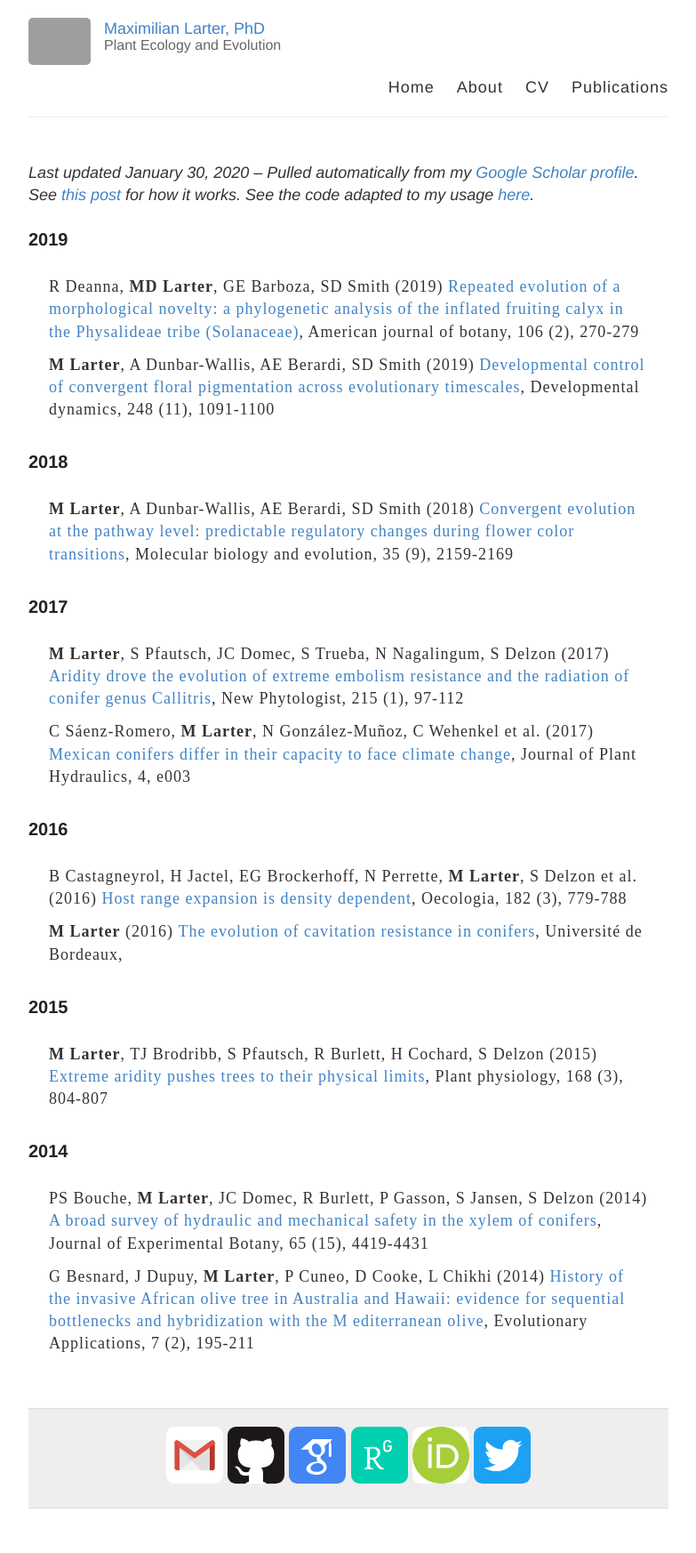
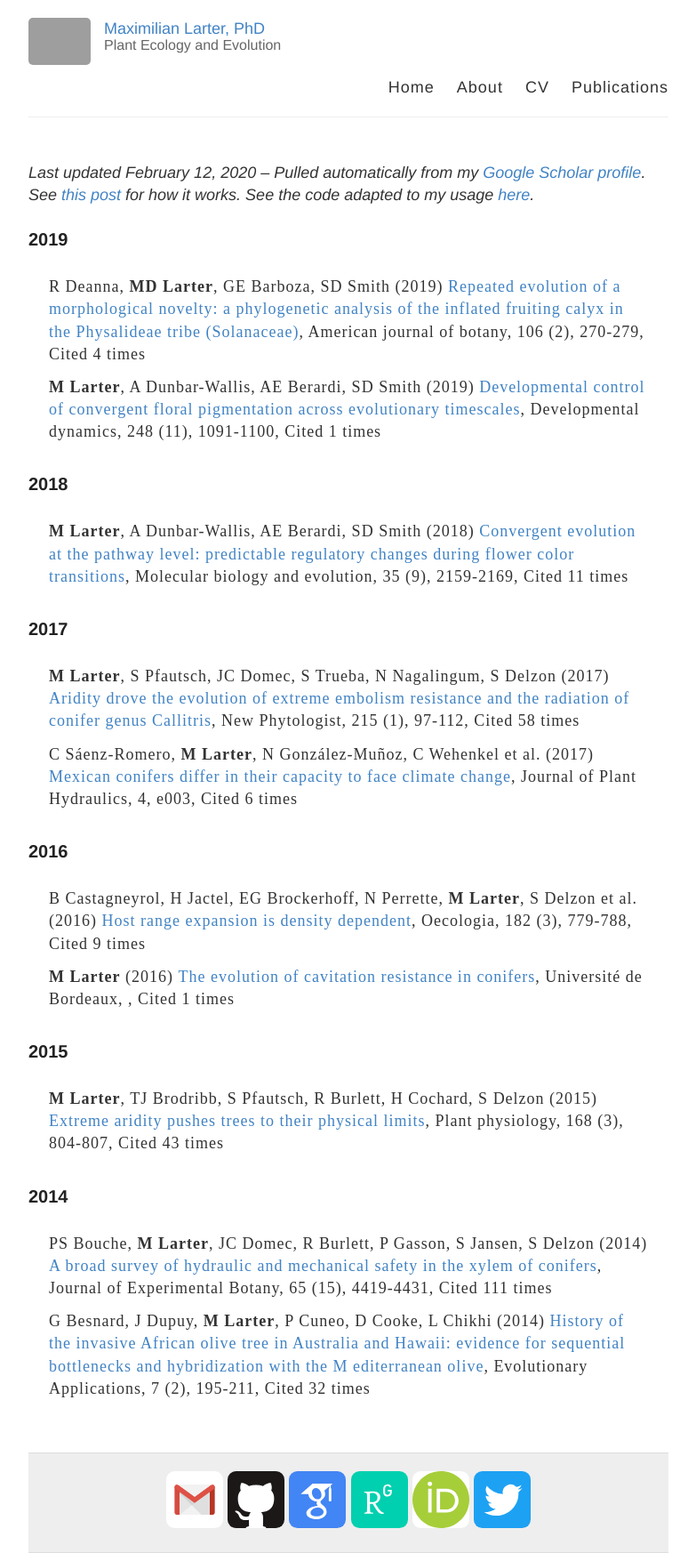
Before and after one commit to MaxLarter/maxlarter.github.io, a Jekyll site: the page publications/publications.html, which Jekyll copies as it is, in a window 1280 px wide. Shown: the whole page at 89% size, without its empty margins (248-1031 px from the left). Built offline with Jekyll 4.4.1, drawn with Linux system fonts in a browser that asks for light colours; before the commit the page ends 1696 px from its top, so only the background shows below that; grey boxes are pictures that could not be loaded.

Commit message:
add citation #

```diff
--- a/publications/publications.html
+++ b/publications/publications.html
@@ -40,34 +40,34 @@
  </div>
 
  <div id="main" role="main" class="container">
-<p><i>Last updated January 30, 2020 &ndash; Pulled automatically from my <a href="https://scholar.google.com/citations?user=-WJKy_EAAAAJ&hl=en">Google Scholar profile</a>. See <a href="https://thackl.github.io/automatically-update-publications-with-R-scholar" target="_blank">this post</a> for how it works. See the code adapted to my usage <a href = "https://github.com/MaxLarter/maxlarter.github.io/blob/master/.R.Rmd" target="_blank">here</a>.</i></p>
+<p><i>Last updated February 12, 2020 &ndash; Pulled automatically from my <a href="https://scholar.google.com/citations?user=-WJKy_EAAAAJ&hl=en">Google Scholar profile</a>. See <a href="https://thackl.github.io/automatically-update-publications-with-R-scholar" target="_blank">this post</a> for how it works. See the code adapted to my usage <a href = "https://github.com/MaxLarter/maxlarter.github.io/blob/master/.R.Rmd" target="_blank">here</a>.</i></p>
 <h3>2019</h3>
 <table><tbody>
-<tr><td width="100%">R Deanna, <b>MD Larter</b>, GE Barboza, SD Smith (2019) <a href="https://scholar.google.com/scholar?oi=bibs&cluster=16499343858503107949&btnI=1&hl=en" target="_blank">Repeated evolution of a morphological novelty: a phylogenetic analysis of the inflated fruiting calyx in the Physalideae tribe (Solanaceae)</a>, American journal of botany, 106 (2), 270-279</td></tr>
-<tr><td width="100%"><b>M Larter</b>, A Dunbar-Wallis, AE Berardi, SD Smith (2019) <a href="https://scholar.google.com/scholar?oi=bibs&cluster=7438410019076898696&btnI=1&hl=en" target="_blank">Developmental control of convergent floral pigmentation across evolutionary timescales</a>, Developmental dynamics, 248 (11), 1091-1100</td></tr>
+<tr><td width="100%">R Deanna, <b>MD Larter</b>, GE Barboza, SD Smith (2019) <a href="https://scholar.google.com/scholar?oi=bibs&cluster=16499343858503107949&btnI=1&hl=en" target="_blank">Repeated evolution of a morphological novelty: a phylogenetic analysis of the inflated fruiting calyx in the Physalideae tribe (Solanaceae)</a>, American journal of botany, 106 (2), 270-279, Cited 4 times</td></tr>
+<tr><td width="100%"><b>M Larter</b>, A Dunbar-Wallis, AE Berardi, SD Smith (2019) <a href="https://scholar.google.com/scholar?oi=bibs&cluster=7438410019076898696&btnI=1&hl=en" target="_blank">Developmental control of convergent floral pigmentation across evolutionary timescales</a>, Developmental dynamics, 248 (11), 1091-1100, Cited 1 times</td></tr>
 </tbody></table>
 <h3>2018</h3>
 <table><tbody>
-<tr><td width="100%"><b>M Larter</b>, A Dunbar-Wallis, AE Berardi, SD Smith (2018) <a href="https://scholar.google.com/scholar?oi=bibs&cluster=11201834981456518859&btnI=1&hl=en" target="_blank">Convergent evolution at the pathway level: predictable regulatory changes during flower color transitions</a>, Molecular biology and evolution, 35 (9), 2159-2169</td></tr>
+<tr><td width="100%"><b>M Larter</b>, A Dunbar-Wallis, AE Berardi, SD Smith (2018) <a href="https://scholar.google.com/scholar?oi=bibs&cluster=11201834981456518859&btnI=1&hl=en" target="_blank">Convergent evolution at the pathway level: predictable regulatory changes during flower color transitions</a>, Molecular biology and evolution, 35 (9), 2159-2169, Cited 11 times</td></tr>
 </tbody></table>
 <h3>2017</h3>
 <table><tbody>
-<tr><td width="100%"><b>M Larter</b>, S Pfautsch, JC Domec, S Trueba, N Nagalingum, S Delzon (2017) <a href="https://scholar.google.com/scholar?oi=bibs&cluster=4804134455145345797&btnI=1&hl=en" target="_blank">Aridity drove the evolution of extreme embolism resistance and the radiation of conifer genus Callitris</a>, New Phytologist, 215 (1), 97-112</td></tr>
-<tr><td width="100%">C S&aacute;enz-Romero, <b>M Larter</b>, N Gonz&aacute;lez-Mu&ntilde;oz, C Wehenkel et al. (2017) <a href="https://scholar.google.com/scholar?oi=bibs&cluster=5266428869511454346&btnI=1&hl=en" target="_blank">Mexican conifers differ in their capacity to face climate change</a>, Journal of Plant Hydraulics, 4, e003</td></tr>
+<tr><td width="100%"><b>M Larter</b>, S Pfautsch, JC Domec, S Trueba, N Nagalingum, S Delzon (2017) <a href="https://scholar.google.com/scholar?oi=bibs&cluster=4804134455145345797&btnI=1&hl=en" target="_blank">Aridity drove the evolution of extreme embolism resistance and the radiation of conifer genus Callitris</a>, New Phytologist, 215 (1), 97-112, Cited 58 times</td></tr>
+<tr><td width="100%">C S&aacute;enz-Romero, <b>M Larter</b>, N Gonz&aacute;lez-Mu&ntilde;oz, C Wehenkel et al. (2017) <a href="https://scholar.google.com/scholar?oi=bibs&cluster=5266428869511454346&btnI=1&hl=en" target="_blank">Mexican conifers differ in their capacity to face climate change</a>, Journal of Plant Hydraulics, 4, e003, Cited 6 times</td></tr>
 </tbody></table>
 <h3>2016</h3>
 <table><tbody>
-<tr><td width="100%">B Castagneyrol, H Jactel, EG Brockerhoff, N Perrette, <b>M Larter</b>, S Delzon et al. (2016) <a href="https://scholar.google.com/scholar?oi=bibs&cluster=1773796631811663665,16343117280638727458&btnI=1&hl=en" target="_blank">Host range expansion is density dependent</a>, Oecologia, 182 (3), 779-788</td></tr>
-<tr><td width="100%"><b>M Larter</b> (2016) <a href="https://scholar.google.com/scholar?oi=bibs&cluster=12665305439204621830,4400578564590185328&btnI=1&hl=en" target="_blank">The evolution of cavitation resistance in conifers</a>, Universit&eacute; de Bordeaux, </td></tr>
+<tr><td width="100%">B Castagneyrol, H Jactel, EG Brockerhoff, N Perrette, <b>M Larter</b>, S Delzon et al. (2016) <a href="https://scholar.google.com/scholar?oi=bibs&cluster=1773796631811663665,16343117280638727458&btnI=1&hl=en" target="_blank">Host range expansion is density dependent</a>, Oecologia, 182 (3), 779-788, Cited 9 times</td></tr>
+<tr><td width="100%"><b>M Larter</b> (2016) <a href="https://scholar.google.com/scholar?oi=bibs&cluster=12665305439204621830,4400578564590185328&btnI=1&hl=en" target="_blank">The evolution of cavitation resistance in conifers</a>, Universit&eacute; de Bordeaux, , Cited 1 times</td></tr>
 </tbody></table>
 <h3>2015</h3>
 <table><tbody>
-<tr><td width="100%"><b>M Larter</b>, TJ Brodribb, S Pfautsch, R Burlett, H Cochard, S Delzon (2015) <a href="https://scholar.google.com/scholar?oi=bibs&cluster=12592353405320477884&btnI=1&hl=en" target="_blank">Extreme aridity pushes trees to their physical limits</a>, Plant physiology, 168 (3), 804-807</td></tr>
+<tr><td width="100%"><b>M Larter</b>, TJ Brodribb, S Pfautsch, R Burlett, H Cochard, S Delzon (2015) <a href="https://scholar.google.com/scholar?oi=bibs&cluster=12592353405320477884&btnI=1&hl=en" target="_blank">Extreme aridity pushes trees to their physical limits</a>, Plant physiology, 168 (3), 804-807, Cited 43 times</td></tr>
 </tbody></table>
 <h3>2014</h3>
 <table><tbody>
-<tr><td width="100%">PS Bouche, <b>M Larter</b>, JC Domec, R Burlett, P Gasson, S Jansen, S Delzon (2014) <a href="https://scholar.google.com/scholar?oi=bibs&cluster=7598971997742984615,1531316099610413598&btnI=1&hl=en" target="_blank">A broad survey of hydraulic and mechanical safety in the xylem of conifers</a>, Journal of Experimental Botany, 65 (15), 4419-4431</td></tr>
-<tr><td width="100%">G Besnard, J Dupuy, <b>M Larter</b>, P Cuneo, D Cooke, L Chikhi (2014) <a href="https://scholar.google.com/scholar?oi=bibs&cluster=7337423886656513929&btnI=1&hl=en" target="_blank">History of the invasive African olive tree in Australia and Hawaii: evidence for sequential bottlenecks and hybridization with the M editerranean olive</a>, Evolutionary Applications, 7 (2), 195-211</td></tr>
+<tr><td width="100%">PS Bouche, <b>M Larter</b>, JC Domec, R Burlett, P Gasson, S Jansen, S Delzon (2014) <a href="https://scholar.google.com/scholar?oi=bibs&cluster=7598971997742984615,1531316099610413598&btnI=1&hl=en" target="_blank">A broad survey of hydraulic and mechanical safety in the xylem of conifers</a>, Journal of Experimental Botany, 65 (15), 4419-4431, Cited 111 times</td></tr>
+<tr><td width="100%">G Besnard, J Dupuy, <b>M Larter</b>, P Cuneo, D Cooke, L Chikhi (2014) <a href="https://scholar.google.com/scholar?oi=bibs&cluster=7337423886656513929&btnI=1&hl=en" target="_blank">History of the invasive African olive tree in Australia and Hawaii: evidence for sequential bottlenecks and hybridization with the M editerranean olive</a>, Evolutionary Applications, 7 (2), 195-211, Cited 32 times</td></tr>
 </tbody></table>
     <div class="wrapper-footer">
  <div class="container">
```
Also changed, not shown: .R.Rmd.
